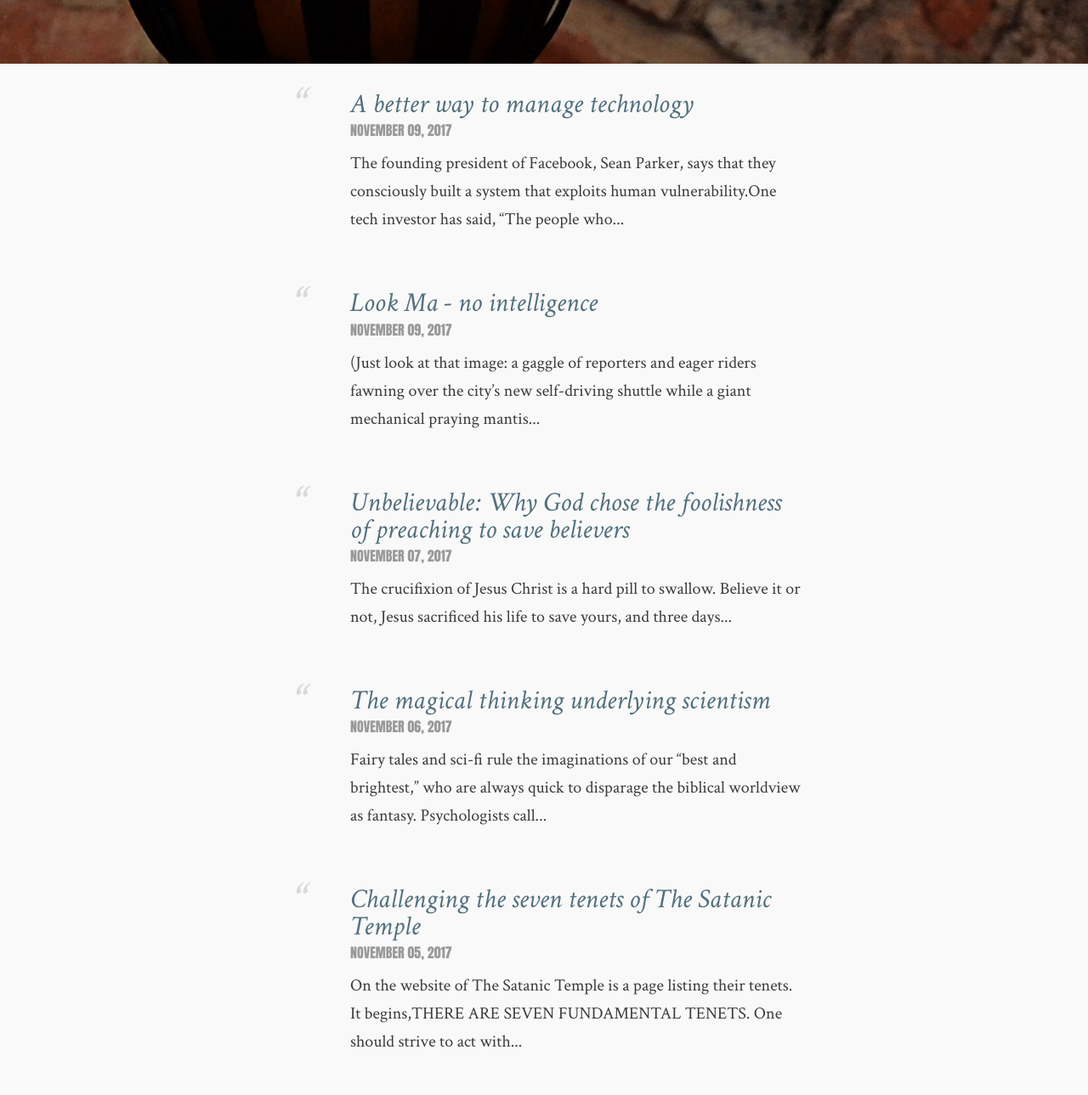
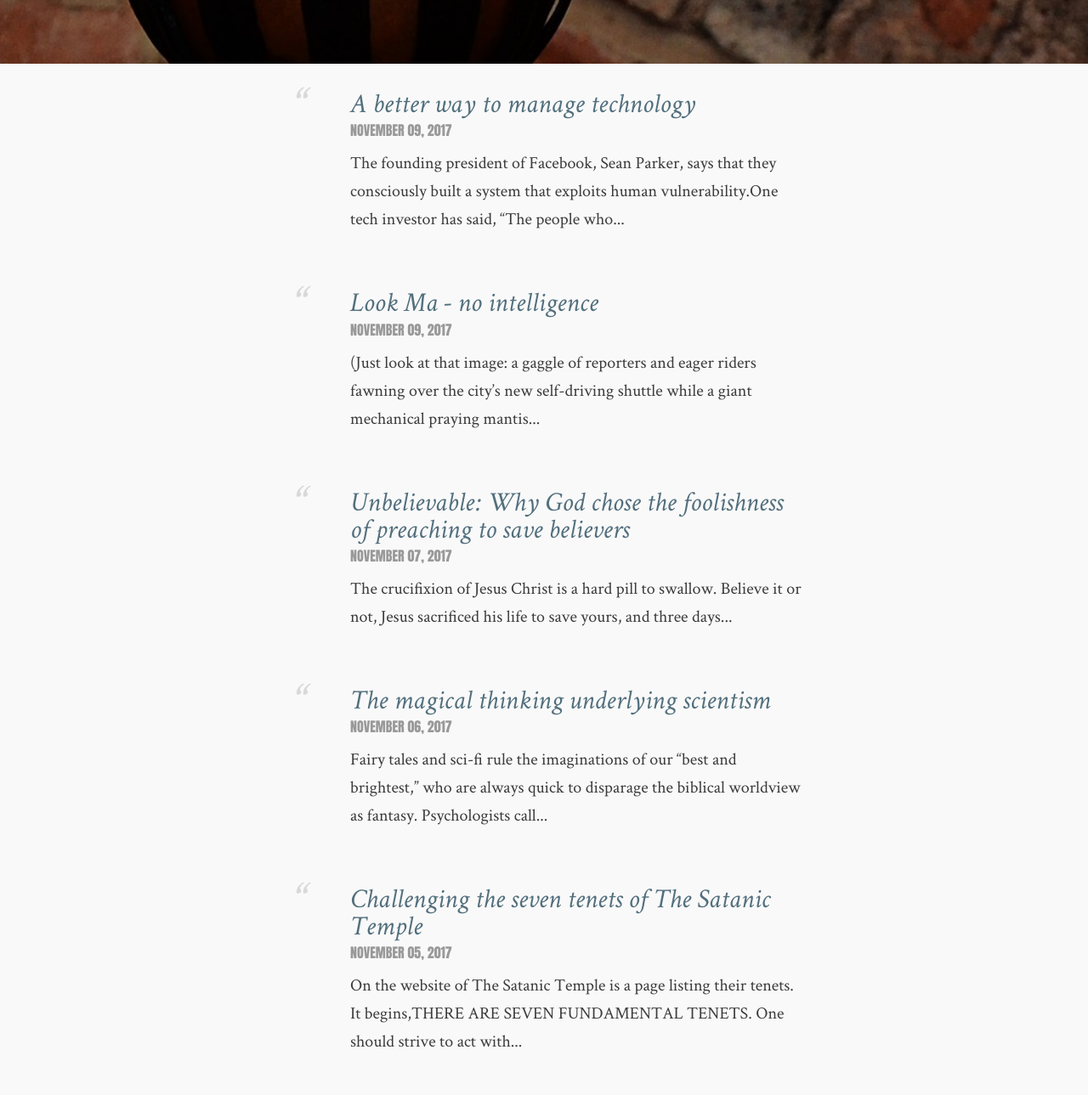
Before and after one commit to flashlightministries/oilforlight, a Jekyll site: the page built from index.html, in a window 1280 px wide. Shown: the part 475-1764 px from the top of the page at 85% size. Built offline with Jekyll 4.4.1, drawn with Linux system fonts in a browser that asks for light colours; nearby versions of some CDN libraries; the list of posts is cut into pages by our own code.

Commit message:
Update _styles.scss

```diff
--- a/_sass/_styles.scss
+++ b/_sass/_styles.scss
@@ -2,6 +2,7 @@
 
 body {
   font-family: $serif;
+  font-kerning: none;
   color: $black;
   -webkit-font-smoothing: antialiased; /* Fix for webkit rendering */
   -moz-osx-font-smoothing: grayscale; /* Fix for Mozilla */
```
